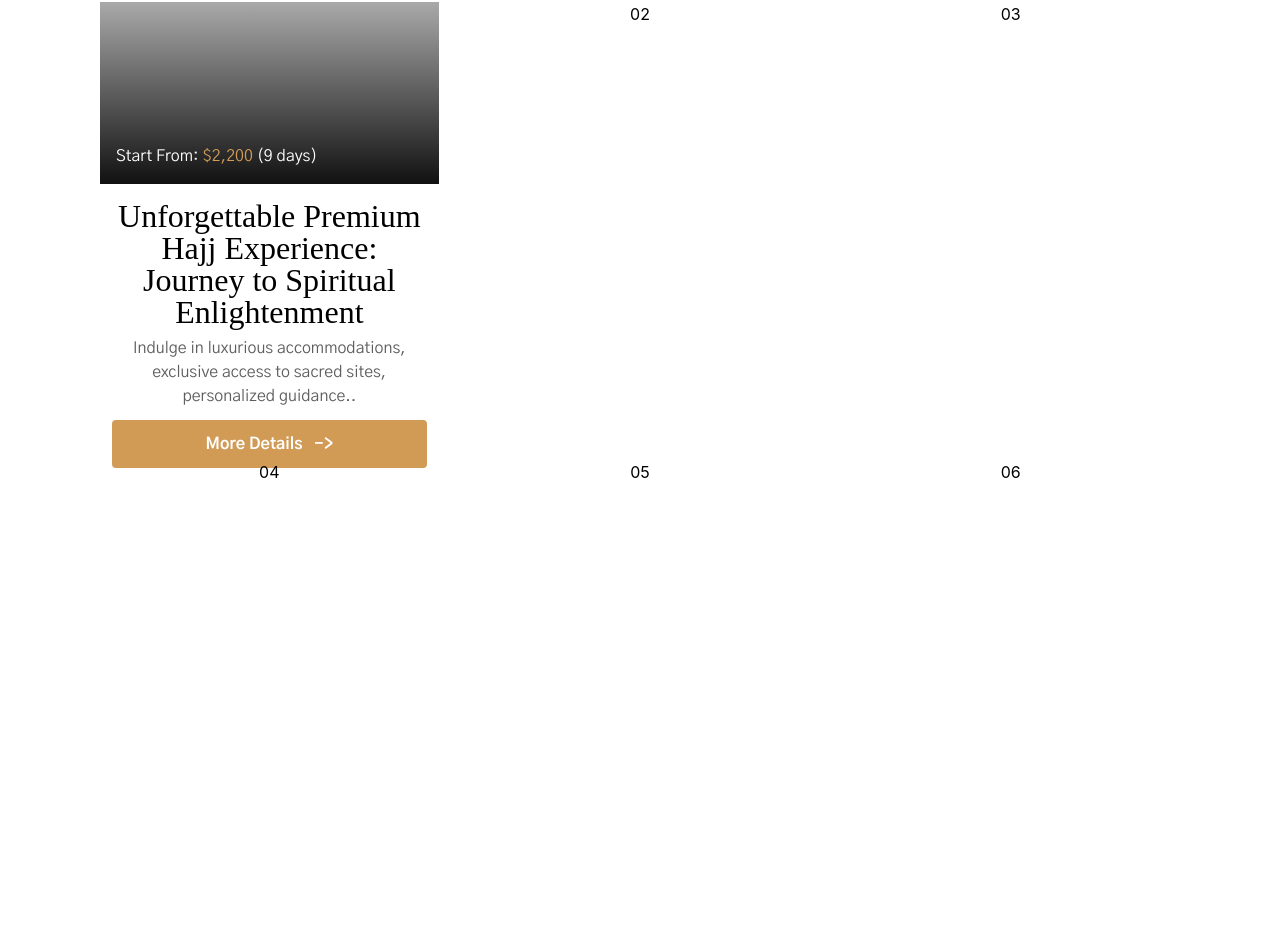
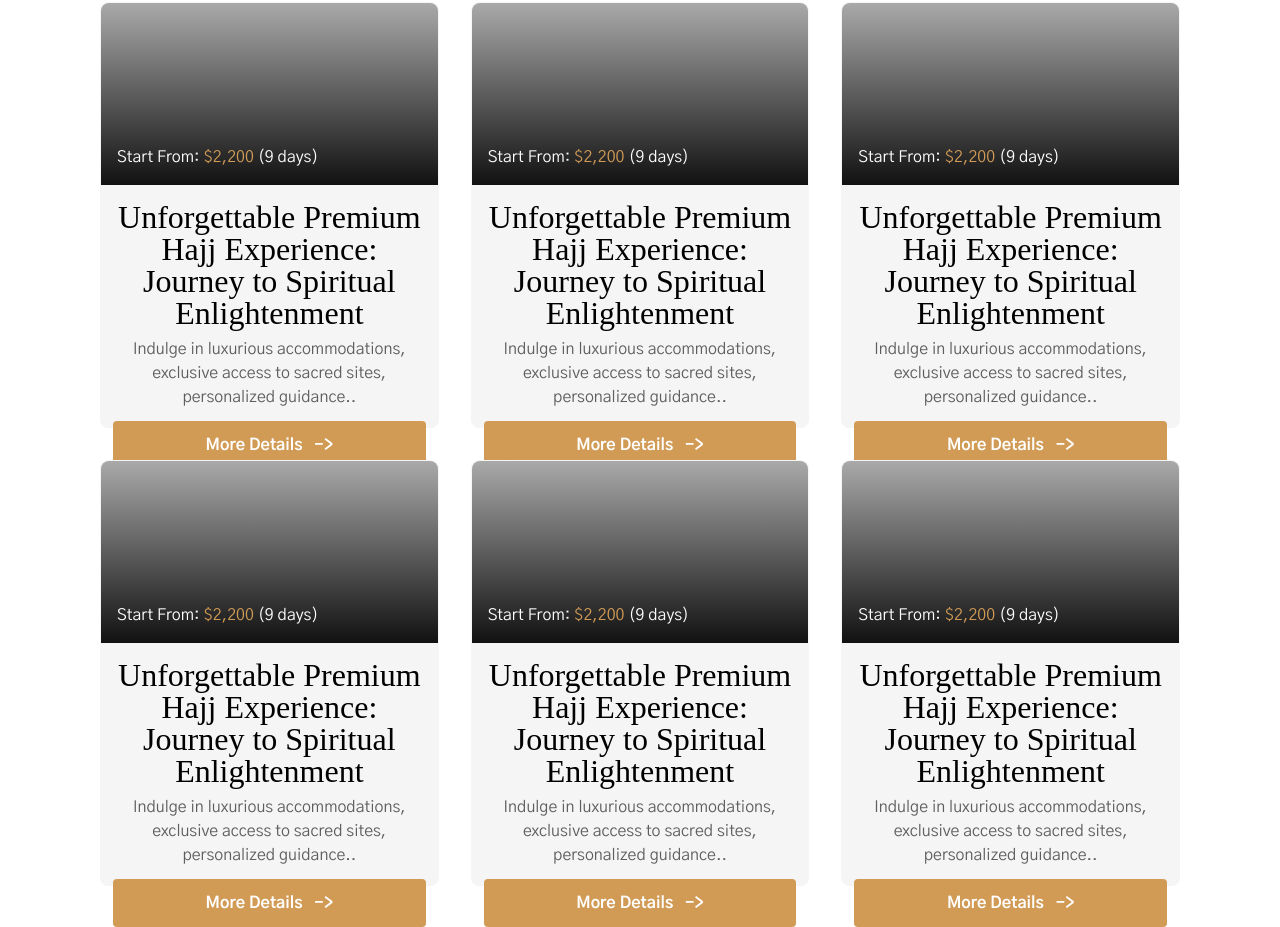
Before and after one commit to refat441/Qibla, a React (Create React App) app: page /Package in a window 1280 px wide. Shown: the part 1795-2722 px from the top of the page. Before the commit the page ends 2279 px from the top, so only its background shows below. Built offline with nearby package versions, Linux system fonts and the light colour scheme; a web font is replaced by a local one.

Commit message:
Package Page:
This is Our list package sesction in package page

```diff
--- a/src/components/Package/Card/OurListPackage.js
+++ b/src/components/Package/Card/OurListPackage.js
@@ -13,26 +13,109 @@ const OurListPackage = () => {
             </div>
 
             <div className='mt-12'>
-                <div className="grid grid-cols-3 gap-8">
-                    <div className='h-[426px]'>
-                        <div className='h-[182px] text-left text-white' style={{ background: 'linear-gradient(to top,  #111111, #A9A9A9'}}>
+                <div className="grid grid-cols-3 gap-8 ">
+                    <div className='h-[426px] bg-[#F5F5F5] rounded-lg' style={{ border: '1px solid #F5F5F5' }}>
+                        <div className='h-[182px] text-left text-white rounded-t-lg' style={{ background: 'linear-gradient(to top, #111111, #A9A9A9)' }}>
                             <p className='Gothic-A1-400 pt-[142px] pl-4'>Start From: <span className='goldenText'>$2,200</span> (9 days)</p>
                         </div>
-                        <div className='h-[244px] mx-3 my-4'>
-                            <h2 className='scheherazade-thin-normal text-[32px] leading-8'>Unforgettable Premium Hajj Experience: Journey to Spiritual Enlightenment</h2>
+                        <div className='mx-3 my-4'>
+                            <h2 className='scheherazade-thin-normal text-[32px] leading-8'>
+                                Unforgettable Premium Hajj Experience: Journey to Spiritual Enlightenment
+                            </h2>
                             <p className='Gothic-A1-thin mt-2'>Indulge in luxurious accommodations, exclusive access to sacred sites, personalized guidance..</p>
                             <div>
-                                <button className="w-full  mt-3 h-[48px] rounded bg-[#D19B56] text-white hover:bg-black Gothic-A1-700 font-bold">
+                                <button className="w-full mt-3 h-[48px] rounded bg-[#D19B56] text-white hover:bg-black Gothic-A1-700 font-bold">
                                     More Details &nbsp; {'->'}
                                 </button>
                             </div>
                         </div>
                     </div>
-                    <div>02</div>
-                    <div>03</div>
-                    <div>04</div>
-                    <div>05</div>
-                    <div>06</div>
+
+                    <div className='h-[426px] bg-[#F5F5F5] rounded-lg' style={{ border: '1px solid #F5F5F5' }}>
+                        <div className='h-[182px] text-left text-white rounded-t-lg' style={{ background: 'linear-gradient(to top, #111111, #A9A9A9)' }}>
+                            <p className='Gothic-A1-400 pt-[142px] pl-4'>Start From: <span className='goldenText'>$2,200</span> (9 days)</p>
+                        </div>
+                        <div className='mx-3 my-4'>
+                            <h2 className='scheherazade-thin-normal text-[32px] leading-8'>
+                                Unforgettable Premium Hajj Experience: Journey to Spiritual Enlightenment
+                            </h2>
+                            <p className='Gothic-A1-thin mt-2'>Indulge in luxurious accommodations, exclusive access to sacred sites, personalized guidance..</p>
+                            <div>
+                                <button className="w-full mt-3 h-[48px] rounded bg-[#D19B56] text-white hover:bg-black Gothic-A1-700 font-bold">
+                                    More Details &nbsp; {'->'}
+                                </button>
+                            </div>
+                        </div>
+                    </div>
+
+                    <div className='h-[426px] bg-[#F5F5F5] rounded-lg' style={{ border: '1px solid #F5F5F5' }}>
+                        <div className='h-[182px] text-left text-white rounded-t-lg' style={{ background: 'linear-gradient(to top, #111111, #A9A9A9)' }}>
+                            <p className='Gothic-A1-400 pt-[142px] pl-4'>Start From: <span className='goldenText'>$2,200</span> (9 days)</p>
+                        </div>
+                        <div className='mx-3 my-4'>
+                            <h2 className='scheherazade-thin-normal text-[32px] leading-8'>
+                                Unforgettable Premium Hajj Experience: Journey to Spiritual Enlightenment
+                            </h2>
+                            <p className='Gothic-A1-thin mt-2'>Indulge in luxurious accommodations, exclusive access to sacred sites, personalized guidance..</p>
+                            <div>
+                                <button className="w-full mt-3 h-[48px] rounded bg-[#D19B56] text-white hover:bg-black Gothic-A1-700 font-bold">
+                                    More Details &nbsp; {'->'}
+                                </button>
+                            </div>
+                        </div>
+                    </div>
+
+                    <div className='h-[426px] bg-[#F5F5F5] rounded-lg' style={{ border: '1px solid #F5F5F5' }}>
+                        <div className='h-[182px] text-left text-white rounded-t-lg' style={{ background: 'linear-gradient(to top, #111111, #A9A9A9)' }}>
+                            <p className='Gothic-A1-400 pt-[142px] pl-4'>Start From: <span className='goldenText'>$2,200</span> (9 days)</p>
+                        </div>
+                        <div className='mx-3 my-4'>
+                            <h2 className='scheherazade-thin-normal text-[32px] leading-8'>
+                                Unforgettable Premium Hajj Experience: Journey to Spiritual Enlightenment
+                            </h2>
+                            <p className='Gothic-A1-thin mt-2'>Indulge in luxurious accommodations, exclusive access to sacred sites, personalized guidance..</p>
+                            <div>
+                                <button className="w-full mt-3 h-[48px] rounded bg-[#D19B56] text-white hover:bg-black Gothic-A1-700 font-bold">
+                                    More Details &nbsp; {'->'}
+                                </button>
+                            </div>
+                        </div>
+                    </div>
+
+                    <div className='h-[426px] bg-[#F5F5F5] rounded-lg' style={{ border: '1px solid #F5F5F5' }}>
+                        <div className='h-[182px] text-left text-white rounded-t-lg' style={{ background: 'linear-gradient(to top, #111111, #A9A9A9)' }}>
+                            <p className='Gothic-A1-400 pt-[142px] pl-4'>Start From: <span className='goldenText'>$2,200</span> (9 days)</p>
+                        </div>
+                        <div className='mx-3 my-4'>
+                            <h2 className='scheherazade-thin-normal text-[32px] leading-8'>
+                                Unforgettable Premium Hajj Experience: Journey to Spiritual Enlightenment
+                            </h2>
+                            <p className='Gothic-A1-thin mt-2'>Indulge in luxurious accommodations, exclusive access to sacred sites, personalized guidance..</p>
+                            <div>
+                                <button className="w-full mt-3 h-[48px] rounded bg-[#D19B56] text-white hover:bg-black Gothic-A1-700 font-bold">
+                                    More Details &nbsp; {'->'}
+                                </button>
+                            </div>
+                        </div>
+                    </div>
+
+                    <div className='h-[426px] bg-[#F5F5F5] rounded-lg' style={{ border: '1px solid #F5F5F5' }}>
+                        <div className='h-[182px] text-left text-white rounded-t-lg' style={{ background: 'linear-gradient(to top, #111111, #A9A9A9)' }}>
+                            <p className='Gothic-A1-400 pt-[142px] pl-4'>Start From: <span className='goldenText'>$2,200</span> (9 days)</p>
+                        </div>
+                        <div className='mx-3 my-4'>
+                            <h2 className='scheherazade-thin-normal text-[32px] leading-8'>
+                                Unforgettable Premium Hajj Experience: Journey to Spiritual Enlightenment
+                            </h2>
+                            <p className='Gothic-A1-thin mt-2'>Indulge in luxurious accommodations, exclusive access to sacred sites, personalized guidance..</p>
+                            <div>
+                                <button className="w-full mt-3 h-[48px] rounded bg-[#D19B56] text-white hover:bg-black Gothic-A1-700 font-bold">
+                                    More Details &nbsp; {'->'}
+                                </button>
+                            </div>
+                        </div>
+                    </div>
+
                 </div>
             </div>
         </div>
```
